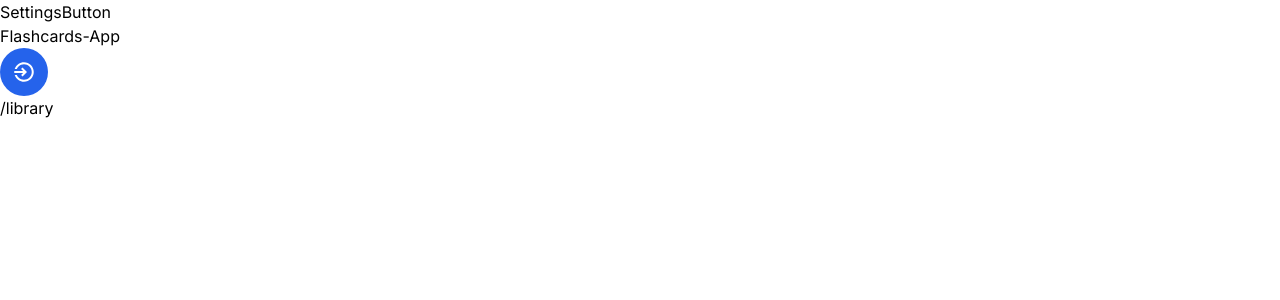
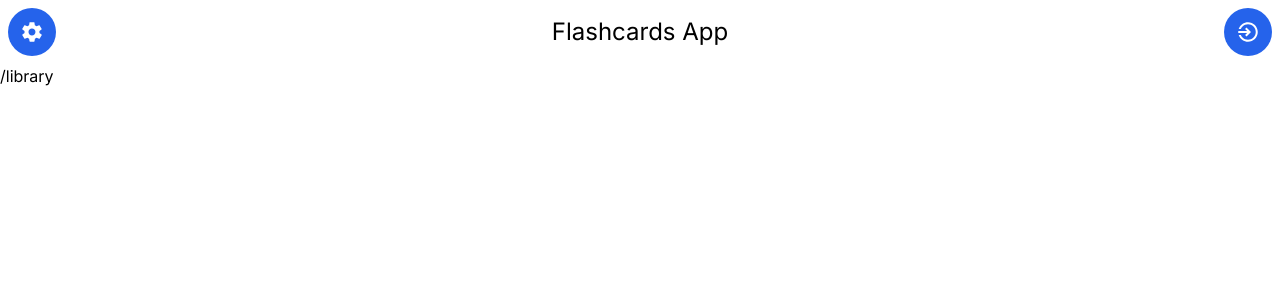
Before and after one commit to jakob-rzeppa/flashcards-app, a Next.js app: page / in a window 1280 px wide. Shown: the top 300 px of the page. Built offline with nearby package versions, Linux system fonts and the light colour scheme.

Commit message:
header style

```diff
--- a/app/layout.tsx
+++ b/app/layout.tsx
@@ -7,6 +7,7 @@ const inter = Inter({ subsets: ["latin"] });
 import Header from "@/components/Header";
 import AccountButton from "@/components/AccountButton";
 import SettingsButton from "@/components/SettingsButton";
+import HeaderTitle from "@/components/HeaderTitle";
 
 export const metadata: Metadata = {
   title: "flashcards-app",
@@ -23,7 +24,7 @@ export default function RootLayout({
       <body className={inter.className}>
         <Header>
           <SettingsButton />
-          <h1>Flashcards-App</h1>
+          <HeaderTitle title="Flashcards App"></HeaderTitle>
           <AccountButton />
         </Header>
         {children}
--- a/components/Button.tsx
+++ b/components/Button.tsx
@@ -1,12 +1,15 @@
-import React, { ButtonHTMLAttributes } from "react";
+import React, { ReactNode } from "react";
 
-interface ButtonProps extends ButtonHTMLAttributes<HTMLButtonElement> {}
+interface Props {
+  children: ReactNode;
+  onClick: () => void;
+}
 
-const Button: React.FC<ButtonProps> = ({ children, ...rest }) => {
+const Button = ({ children, onClick }: Props) => {
   return (
     <button
       className="px-4 py-2 rounded bg-blue-500 text-white hover:bg-blue-600 focus:outline-none"
-      {...rest}
+      onClick={onClick}
     >
       {children}
     </button>
--- a/components/Header.tsx
+++ b/components/Header.tsx
@@ -5,7 +5,11 @@ interface Props {
 }
 
 function Header({ children }: Props) {
-  return <div>{children}</div>;
+  return (
+    <div className="flex flex-nowrap justify-between items-center p-2">
+      {children}
+    </div>
+  );
 }
 
 export default Header;
--- /dev/null
+++ b/components/HeaderTitle.tsx
@@ -0,0 +1,11 @@
+import React, { ReactNode } from "react";
+
+interface Props {
+  title: string;
+}
+
+function HeaderTitle({ title }: Props) {
+  return <p className="text-2xl">{title}</p>;
+}
+
+export default HeaderTitle;
--- a/components/SettingsButton.tsx
+++ b/components/SettingsButton.tsx
@@ -1,7 +1,13 @@
 import React from "react";
+import { IoMdSettings } from "react-icons/io";
 
-function SettingsButton() {
-  return <div>SettingsButton</div>;
-}
+const SettingsButton = () => {
+  // TODO Fetch User Profile Picture; Display Login when not logged in; add functionality
+  return (
+    <button className="flex items-center justify-center w-12 h-12 rounded-full bg-cover bg-center bg-no-repeat text-white bg-blue-600 focus:outline-none hover:brightness-75">
+      <IoMdSettings className="w-6 h-6" />
+    </button>
+  );
+};
 
 export default SettingsButton;
```
